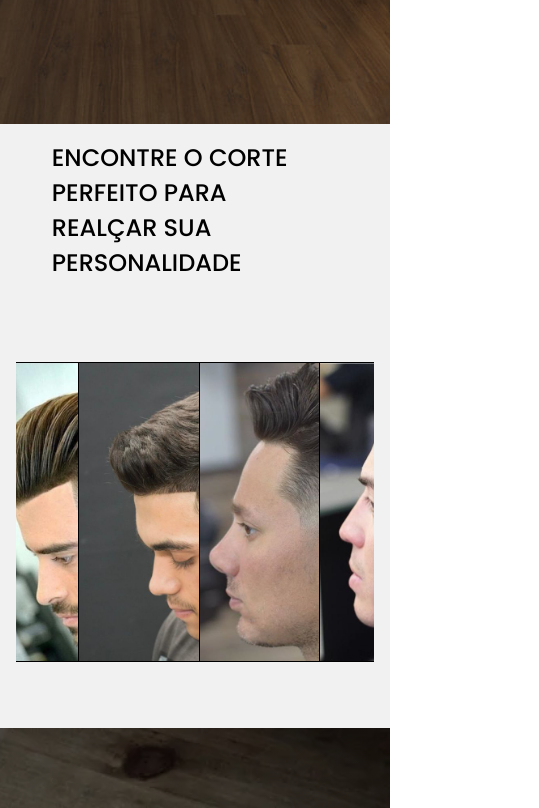
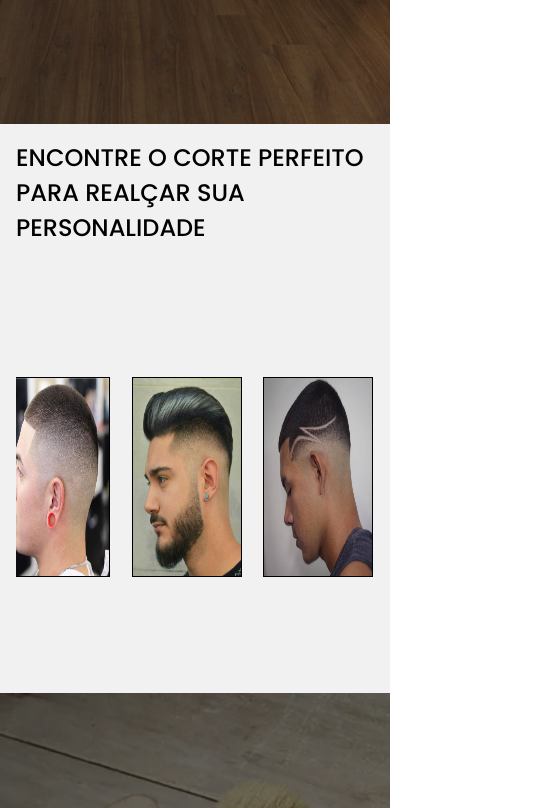
Before and after one commit to Windisley/Barberize, a plain HTML site: page index.html in a window 390 px wide. Shown: the part 720-1528 px from the top of the page, 539 px wide, since content can reach past the window. Drawn offline with Linux system fonts and the light colour scheme; a web font is replaced by a local one.

Commit message:
Responsividade Em Todo O Projeto

```diff
--- a/index.html
+++ b/index.html
@@ -58,21 +58,21 @@
                     <div class="containerslide">
                         <div class="translateslide">
 
-                                <img src="/public/imgs/court1.jpg" alt="Corte de Cabelo" style="--delay-carrossel:1.2s;">
+                                <img src="/public/imgs/court1.jpg" alt="Corte de Cabelo" style="--delay-carrossel:0s;">
 
-                                <img src="/public/imgs/court2.jpg" alt="Corte de Cabelo" style="--delay-carrossel:2.3s;">
+                                <img src="/public/imgs/court2.jpg" alt="Corte de Cabelo" style="--delay-carrossel: 1s;">
 
 
-                                <img src="/public/imgs/court3.jpg" alt="Corte de Cabelo" style="--delay-carrossel:3.4s;">
+                                <img src="/public/imgs/court3.jpg" alt="Corte de Cabelo" style="--delay-carrossel:2s">
 
 
-                                <img src="/public/imgs/court4.jpg" alt="Corte de Cabelo" style="--delay-carrossel:4.5s;">
+                                <img src="/public/imgs/court4.jpg" alt="Corte de Cabelo" style="--delay-carrossel:3s;">
 
 
-                                <img src="/public/imgs/court5.jpg" alt="Corte de Cabelo" style="--delay-carrossel:5.6s;">
+                                <img src="/public/imgs/court5.jpg" alt="Corte de Cabelo" style="--delay-carrossel:4s;">
 
 
-                                <img src="/public/imgs/court6.jpg" alt="Corte de Cabelo" style="--delay-carrossel:6.7s;">
+                                <img src="/public/imgs/court6.jpg" alt="Corte de Cabelo" style="--delay-carrossel:5s;">
 
                         </div>
                     </div>
@@ -105,6 +105,7 @@
                         <form >
                             <input type="text" name="" id="" placeholder="Informe seu nome">
                             <input type="text" name="" id="" placeholder="Informe seu melhor email">
+                            <input type="text" name="" id="" placeholder="Informe seu celular">
                             <button>
                                 enviar
                             </button>
--- a/src/css/index.css
+++ b/src/css/index.css
@@ -116,7 +116,6 @@ p,span,button,h1,h2,h3{
 
 .container .section2 .boxtow{
     width: 100%;
-    max-width: var(--max-container);
     padding: 1rem;
     margin: 0 auto;
 
@@ -129,6 +128,8 @@ width: 100%;
  justify-content: center;
  align-items: center;
  margin: 0 auto;
+ opacity: 0;
+ transition: .6s ease-in-out;
 }
 
 .container .section2 .boxtow .boxtextcourt h2{
@@ -164,7 +165,7 @@ font-size: var(--text-title);
     display: flex;
     transform: translateX(0);
     position: relative;
-    transition: 1s ease-in-out;
+
 
 }
 
@@ -179,7 +180,7 @@ font-size: var(--text-title);
     left: 100%;
     top: 50%;
     transform: translateY(-50%);
-    animation: Carrossel 6s linear infinite;
+    animation: Carrossel 5s linear infinite;
     animation-delay: var(--delay-carrossel);
     border: 1px solid;
 
@@ -192,7 +193,10 @@ font-size: var(--text-title);
 }
 
 @keyframes Carrossel{
+   0%{
+    left: 100%;
 
+   }
     100%{
         left: -300px;
 
@@ -345,9 +349,80 @@ font-size: var(--text-title);
     text-align: center;
 }
 
+@media screen and (width <= 1300px) {
+    .container .section2 .boxtow .boxslide .containerslide .translateslide img{
+        width: 200px;
+
+    }
+
+}
+
+@media screen and (width <= 775px) {
+    .container .section2 .boxtow .boxslide .containerslide .translateslide img{
+        width: 180px;
+
+    }
+
+    .section3 .boxtrhee .boxcontato{
+       flex-direction: column;
+       padding: 8px;
+    }
+
+    .section3{
+        background-position: 50% 100%;
+    }
+
+
+}
+@media screen and (width <= 665px){
+    .container .section2 .boxtow .boxslide .containerslide .translateslide img{
+        width: 150px;
+        height: 200px;
+    }
+
+    .container .section2 .boxtow .boxtextcourt h2{
+        max-width: 100%;
+
+        }
+
+
+}
 @media screen and (width <= 600px) {
     .container .section1{
         background-position: 60% 100%;
         background-image: linear-gradient(to left, rgba(0,0,0,.5), rgba(0,0,0,.6)), url(/public/imgs/background.jpg);
     }
+
+    .section3{
+        background-position: 50% 100%;
+    }
+
+
+    .container .section1 .boxone .boxpromisse h1{
+        max-width: 98%;
+        font-size: 1.3rem;
+
+     }
+
+     .container .section2 .boxtow .boxslide .containerslide .translateslide img{
+        width: 130px;
+        height: 200px;
+    }
+
+
+
 }
+
+@media screen and (width <= 405px) {
+    .section3 .boxtrhee .boxcontato form{
+        width: 320px;
+
+
+    }
+
+    .container .section2 .boxtow .boxslide .containerslide .translateslide img{
+        width: 110px;
+        height: 200px;
+    }
+
+}
--- a/src/js/script.js
+++ b/src/js/script.js
@@ -1,8 +1,18 @@
-const containerslide = document.querySelector(".containerslide");
-const translateslide = document.querySelector(".translateslide");
+
+const boxtextcourt = document.querySelector(".boxtextcourt")
 
 function Scroll(){
 
+  window.addEventListener("scroll", ()=>{
+    const scrollboxtextcourt = boxtextcourt.getBoundingClientRect()
+    if(scrollboxtextcourt.top < window.innerHeight){
+        boxtextcourt.style = "opacity: 1;"
+    }else{
+      boxtextcourt.style = "opacity: 0;"
+
+    }
+
+  })
 
 
 }
```
